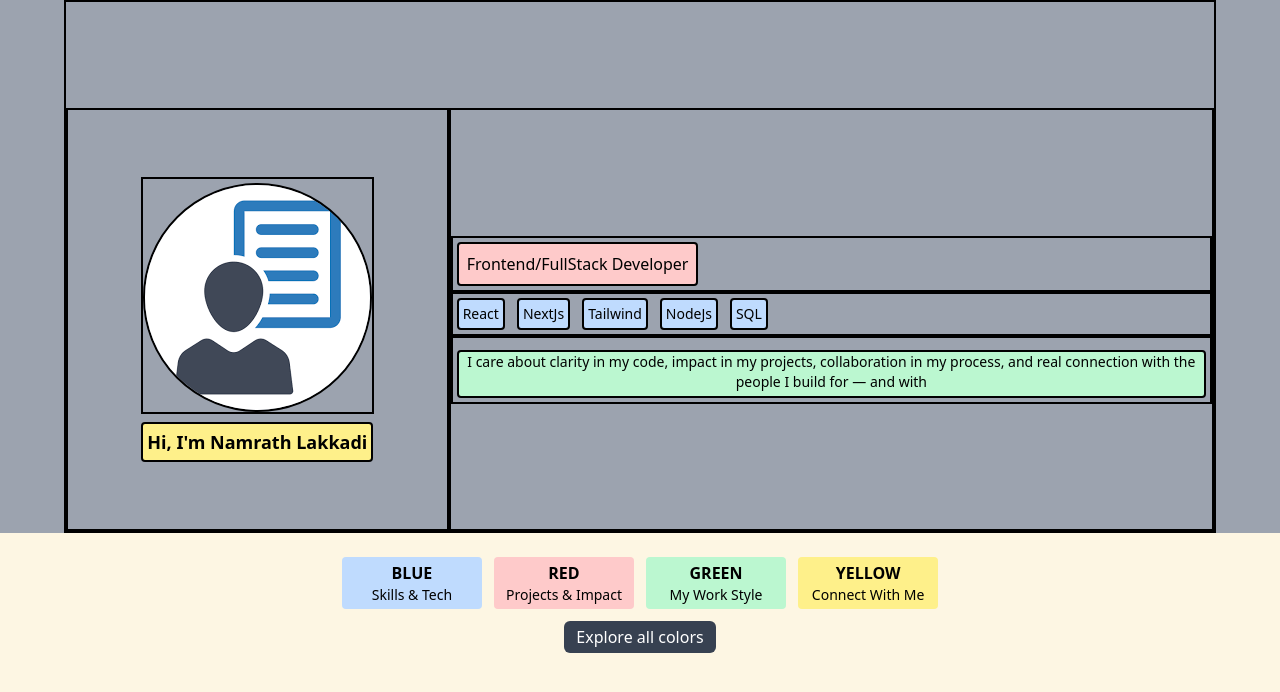
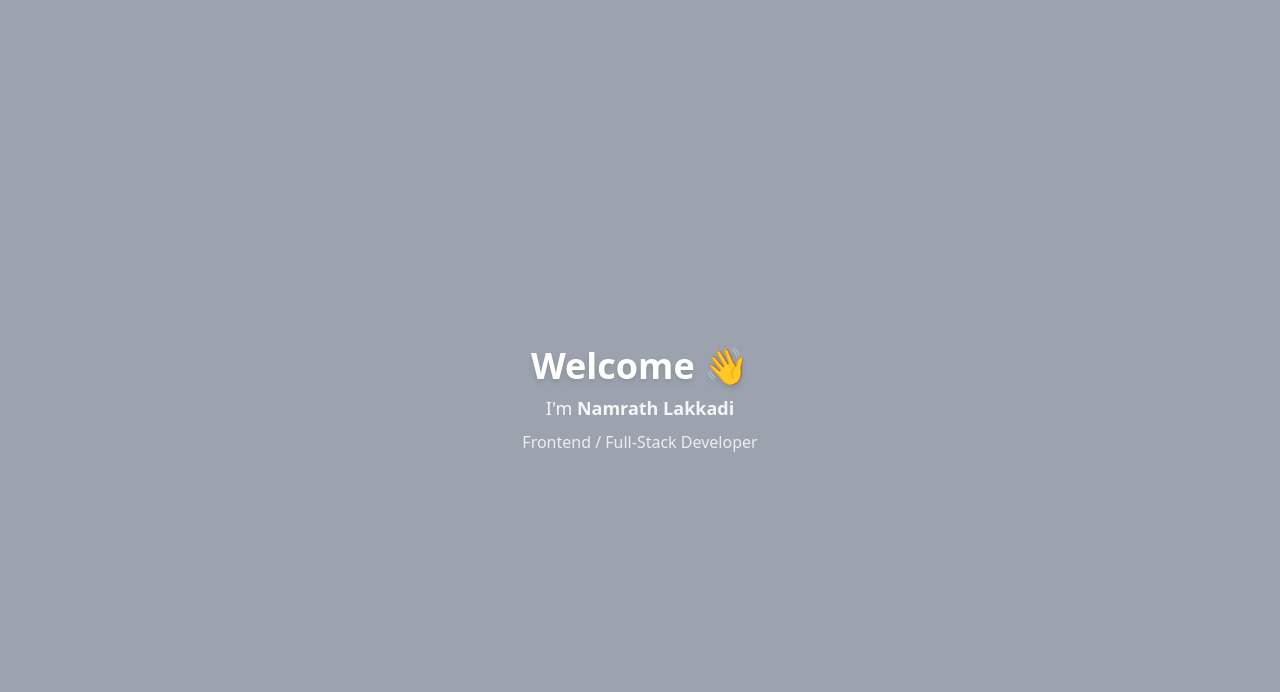
Before and after one commit to NamrathReddy/Namrath-Lakkadi-Portfolio, a React (Vite) app: page / in a window 1280 px wide. Shown: the top 692 px of the page. Built offline with nearby package versions, Linux system fonts and the light colour scheme.

Commit message:
After turning the landing page into the same format as colored sections, that is 2 layered system

```diff
--- a/src/sections/BlueSection.jsx
+++ b/src/sections/BlueSection.jsx
@@ -69,7 +69,7 @@ export default function BlueSection({
         `}
       >
         <h1 className="text-4xl font-bold mb-2">My Blue Side.</h1>
-        <h2 className="text-2xl font-semibold mb-1">Depth and expertise.</h2>
+        <h2 className="text-2xl font-semibold mb-1">Depth & Expertise.</h2>
         <p className="text-md opacity-80">The foundation of my technical skills.</p>
       </div>
 
--- a/src/sections/LandingSection.jsx
+++ b/src/sections/LandingSection.jsx
@@ -1,7 +1,7 @@
 import React, { useEffect, useRef, useState } from "react";
 import profileImg from "../assets/download.png";
 
-const INTRO_DURATION = 1500; // ms — MUST match Tailwind keyframe duration
+const INTRO_DURATION = 4500; // extend if you want the landing to be slower
 
 export default function LandingSection({
   playIntro,
@@ -9,52 +9,88 @@ export default function LandingSection({
   locked,
   onIntroComplete,
 }) {
-  const [isAnimating, setIsAnimating] = useState(false);
-  const timerRef = useRef(null);
+  const [showIntro, setShowIntro] = useState(false);
+  const [showMain, setShowMain] = useState(false);
 
-  //-------------------------------
-  // START ANIMATION
-  //-------------------------------
+  const introTimer = useRef(null);
+  const mainTimer = useRef(null);
+  const lockTimer = useRef(null);
+
+  // -------------------------------
+  // PLAY INTRO SEQUENCE
+  // -------------------------------
   useEffect(() => {
     if (playIntro && !locked) {
-      setIsAnimating(true);
+      setShowIntro(true);
+      setShowMain(false);
 
-      // Clear any old timer
-      if (timerRef.current) clearTimeout(timerRef.current);
+      // Hide intro after 3 seconds
+      introTimer.current = setTimeout(() => {
+        setShowIntro(false);
+      }, 3000);
 
-      // After animation duration → mark complete
-      timerRef.current = setTimeout(() => {
-        setIsAnimating(false);
+      // Show landing main content at 3.5 seconds
+      mainTimer.current = setTimeout(() => {
+        setShowMain(true);
+      }, 3500);
+
+      // Mark as complete
+      lockTimer.current = setTimeout(() => {
         if (onIntroComplete) onIntroComplete();
       }, INTRO_DURATION);
     }
   }, [playIntro, locked, onIntroComplete]);
 
-  //-------------------------------
-  // ABORT ANIMATION
-  //-------------------------------
+  // -------------------------------
+  // ABORT SEQUENCE
+  // -------------------------------
   useEffect(() => {
     if (abortIntro && !locked) {
-      setIsAnimating(false);
+      setShowIntro(false);
+      setShowMain(false);
 
-      // Stop timer
-      if (timerRef.current) clearTimeout(timerRef.current);
+      clearTimeout(introTimer.current);
+      clearTimeout(mainTimer.current);
+      clearTimeout(lockTimer.current);
     }
   }, [abortIntro, locked]);
 
-  //-------------------------------
-  // CLEANUP ON UNMOUNT
-  //-------------------------------
+  // -------------------------------
+  // CLEANUP
+  // -------------------------------
   useEffect(() => {
     return () => {
-      if (timerRef.current) clearTimeout(timerRef.current);
+      clearTimeout(introTimer.current);
+      clearTimeout(mainTimer.current);
+      clearTimeout(lockTimer.current);
     };
   }, []);
 
   return (
-    <section
-      className={`h-dvh flex flex-col bg-gray-400 snap-start snap-always
-        ${isAnimating ? "animate-intro" : ""}
+    <section className="h-dvh w-full bg-gray-400 snap-start snap-always relative overflow-hidden">
+
+      {/* ===================== INTRO OVERLAY ===================== */}
+      <div
+        className={`absolute inset-0 flex flex-col items-center justify-center
+        transition-opacity duration-1000
+        ${showIntro ? "opacity-100" : "opacity-0"}
+        `}
+      >
+        <h1 className="text-4xl font-bold mb-2 text-white drop-shadow-md">
+          Welcome 👋
+        </h1>
+        <h2 className="text-lg text-white opacity-90">
+          I'm <span className="font-semibold">Namrath Lakkadi</span>
+        </h2>
+        <p className="text-white opacity-80 mt-2">
+          Frontend / Full-Stack Developer
+        </p>
+      </div>
+
+      {/* ===================== MAIN LANDING CONTENT ===================== */}
+      <div
+        className={`absolute inset-0 transition-opacity duration-1000
+        ${showMain ? "opacity-100" : "opacity-0"}
       `}
       >
         {/* Top 2/3 */}
@@ -101,7 +137,7 @@ export default function LandingSection({
               <p className="border-2 border-black border-solid bg-green-200 rounded text-center text-sm p-1 pt-0 h-full xl:max-h-none hide-scroll-1 hide-scroll-2 overflow-scroll">
                 I care about clarity in my code, impact in my projects,
                 collaboration in my process, and real connection with the people I
-              build for — and with
+                build for — and with.
               </p>
             </div>
           </div>
@@ -133,9 +169,8 @@ export default function LandingSection({
             Explore all colors
           </button>
         </div>
+      </div>
 
-      {/* Sentinel is now irrelevant */}
-      <div className="w-full" data-sentinel="1"></div>
     </section>
   );
 }
```
Lines whose indentation alone changed are shown as unchanged.
